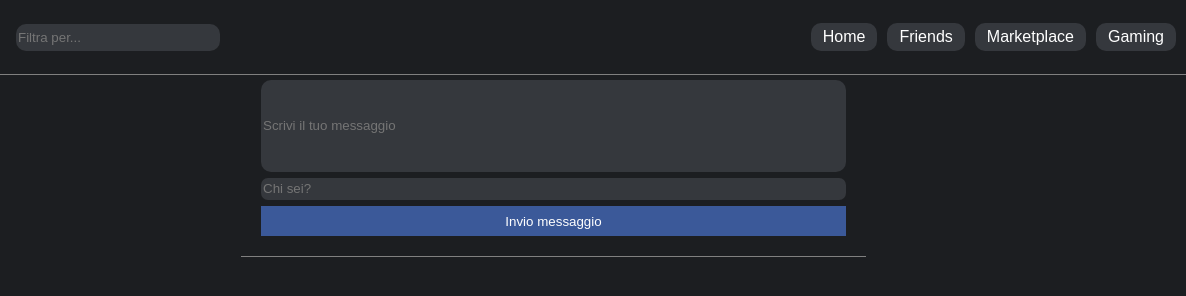
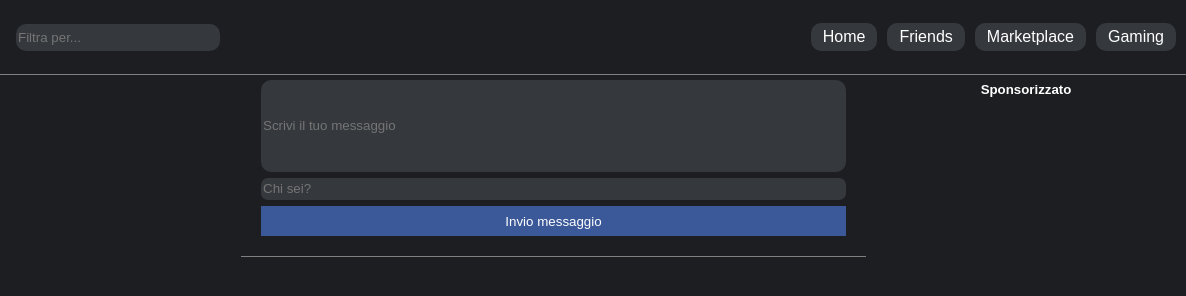
Before and after one commit to Federica129/Social-Network, a plain HTML site: page Social-Network/index.html in a window 1280 px wide. Shown: the full height of the page, 94-1280 px from the left. Drawn offline with Linux system fonts and the light colour scheme; no server answers.

Commit message:
feat:Add a h5-TEST-GIT

```diff
--- a/Social-Network/index.html
+++ b/Social-Network/index.html
@@ -55,7 +55,7 @@
 
         <div class="messages-list"></div>
       </section>
-      <section class="empty"></section>
+      <section class="empty"><h5>Sponsorizzato</h5></section>
       <script src="./script.js" type="module"></script>
       <script src="./utils.js" type="module"></script>
       <script src="./api.js" type="module"></script>
```
